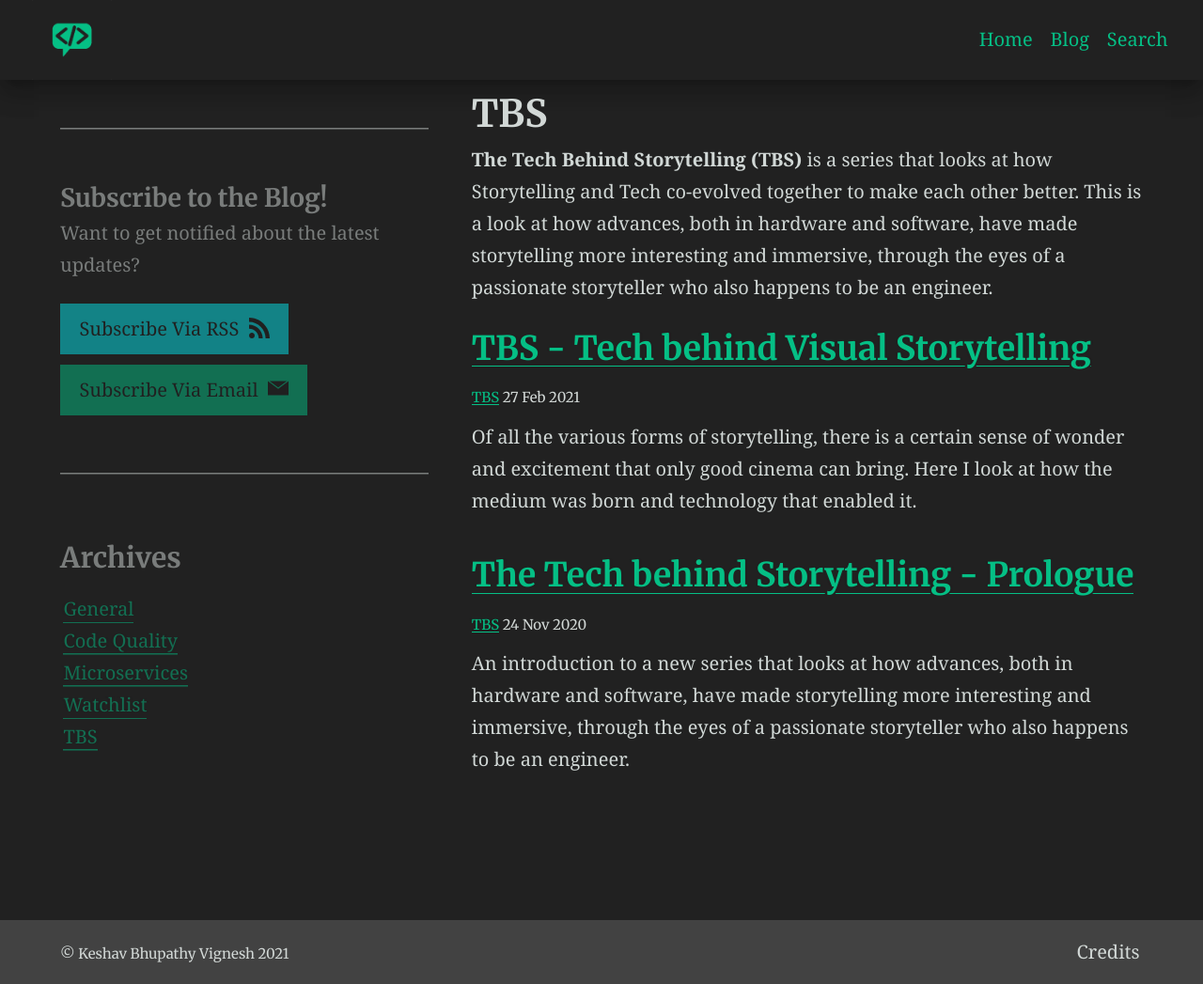
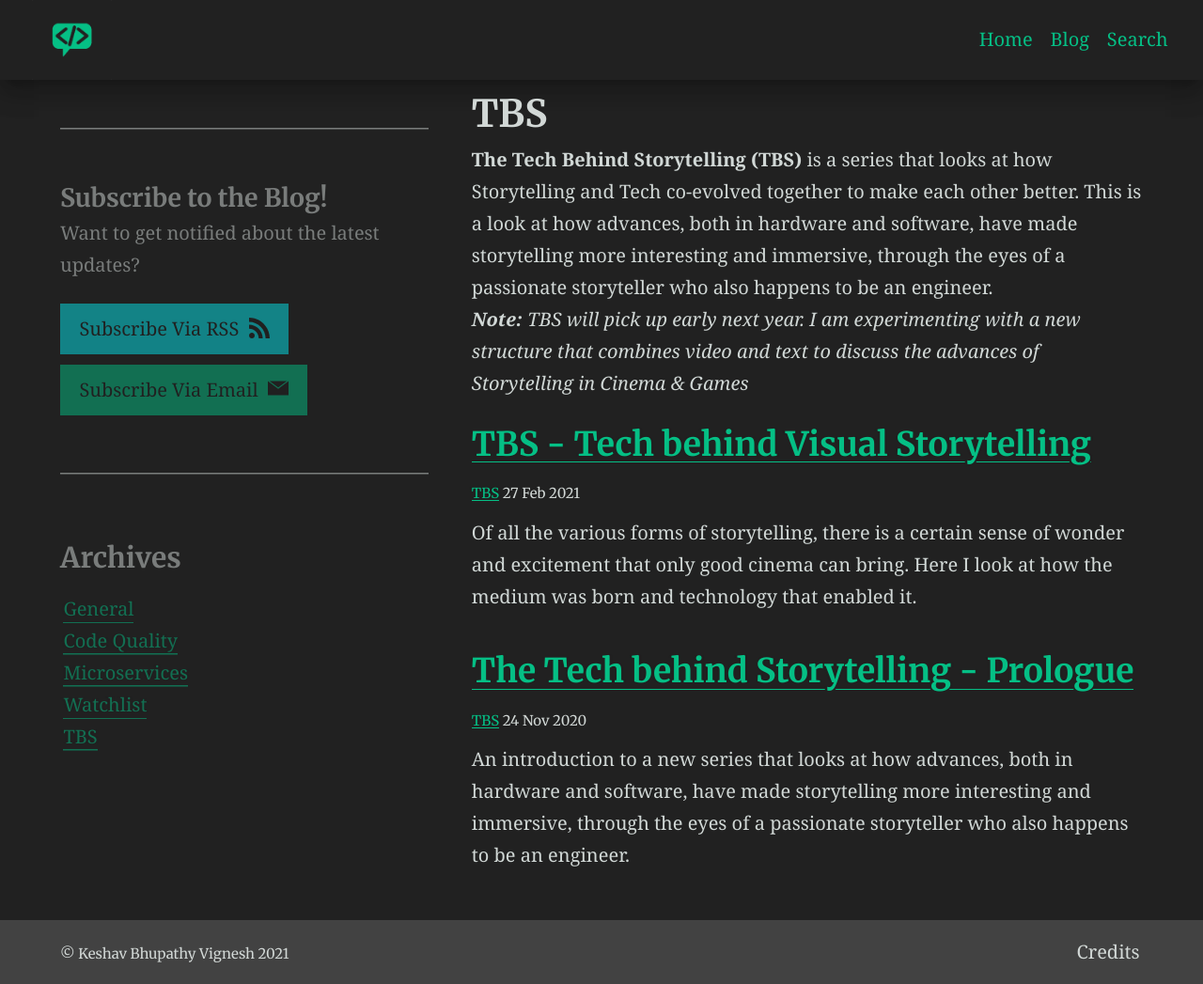
Before and after one commit to jkeshav-bvignesh/jkeshav-bvignesh.github.io, a Jekyll site: the page built from blog/tbs/index.html, in a window 1280 px wide and 1047 px high. Shown: the whole window at 94% size. Built offline with Jekyll 4.4.1, drawn with Linux system fonts in a browser that asks for light colours.

Commit message:
Aesthetic Updates to the Website

```diff
--- a/_includes/site-aside.html
+++ b/_includes/site-aside.html
@@ -16,16 +16,14 @@
   {% elsif page.layout == "page"%}
     <section class="section  section--description">
       <p> Welcome to my blog! A place where I rant about cool stuff in tech. <a href="/About/">More about me</a></p>
-      {% include figure.html image="/images/newprofilepic.png" alt="Image with just alt text" %}
+      {% include figure.html image="/images/profilepic.jpg" alt="Keshav's Profile Pic" %}
       {% include nav-social.html %}
       {% include subscribe.html %}
     </section>
 
   {% elsif page.layout == "home"%}
     <section class="section  section--description">
-      {% comment %} <h3 style="text-align: center">J KESHAV BHUPATHY VIGNESH</h3> {% endcomment %}
-      {% include figure.html image="/images/newprofilepic.png" alt="Image with just alt text" %}
-      <p> You can get in touch with me in any of the below platforms</p>
+      {% include figure.html image="/images/profilepic.jpg" alt="Keshav's Profile Pic" %}
       {% include nav-social.html %}
     </section>
 
--- a/blog/tbs/index.html
+++ b/blog/tbs/index.html
@@ -6,3 +6,5 @@
 ---
 <b>The Tech Behind Storytelling (TBS)</b> is a series that looks at how Storytelling and Tech co-evolved together to make each other better.
 This is a look at how advances, both in hardware and software, have made storytelling more interesting and immersive, through the eyes of a passionate storyteller who also happens to be an engineer.
+<br>
+<i><b>Note: </b>TBS will pick up early next year. I am experimenting with a new structure that combines video and text to discuss the advances of Storytelling in Cinema & Games</i>
```
Also changed, not shown: index.md (+5 -9 lines), images/profilepic.jpg (added), images/profilepic.png (deleted), 1 other file.
